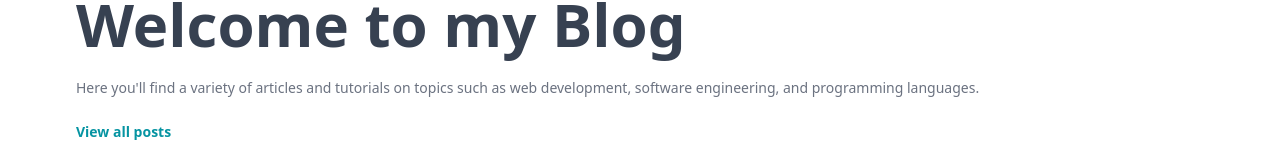
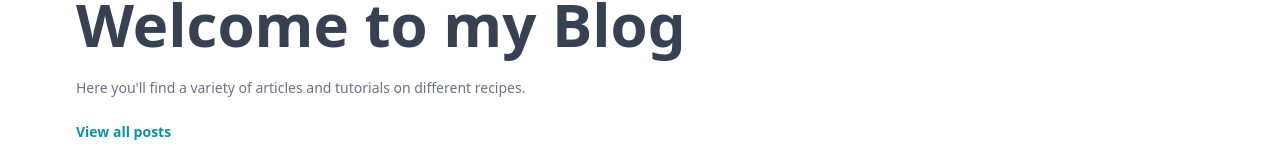
Before and after one commit to karan00034/mern-blog, a React (Vite) app in the folder client/: page / in a window 1280 px wide. Shown: the part 182-350 px from the top of the page. Built offline with nearby package versions, Linux system fonts and the light colour scheme; no server answers.

Commit message:
Update Home.jsx

```diff
--- a/client/src/pages/Home.jsx
+++ b/client/src/pages/Home.jsx
@@ -19,8 +19,7 @@ export default function Home() {
       <div className='flex flex-col gap-6 p-28 px-3 max-w-6xl mx-auto '>
         <h1 className='text-3xl font-bold lg:text-6xl'>Welcome to my Blog</h1>
         <p className='text-gray-500 text-xs sm:text-sm'>
-          Here you'll find a variety of articles and tutorials on topics such as
-          web development, software engineering, and programming languages.
+          Here you'll find a variety of articles and tutorials on different recipes.
         </p>
         <Link
           to='/search'
```
